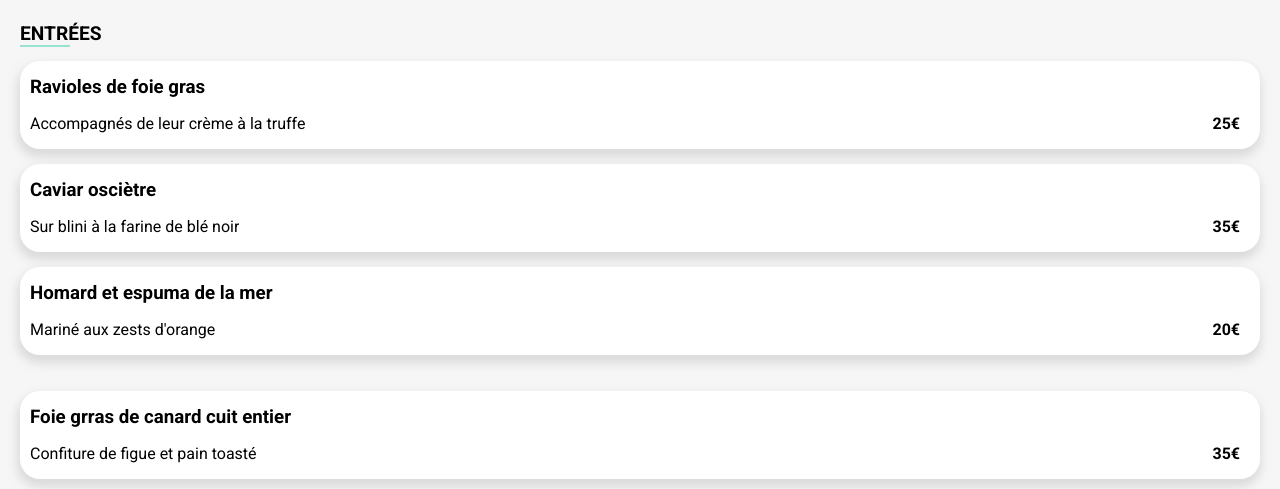
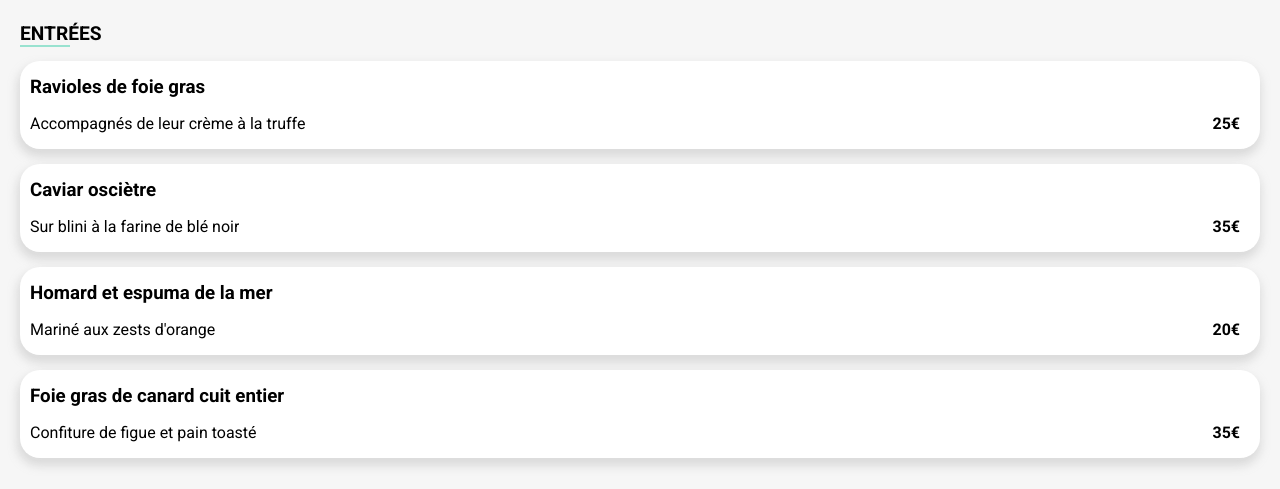
Before and after one commit to VB2095/VictorBross_3_15112021, a website: page lanote.html in a window 1280 px wide. Shown: the part 327-816 px from the top of the page. Drawn offline with Linux system fonts and the light colour scheme; a web font is replaced by a local one.

```diff
--- a/lanote.html
+++ b/lanote.html
@@ -116,12 +116,11 @@
               </div>
             </div>
             </div>
-          </div>
             <div class="menu-card">
               <div class="menu-card_content">
 
               <div class="menu-card_title">
-              <h3>Foie grras de canard cuit entier</h3>
+                <h3>Foie gras de canard cuit entier</h3>
               </div>
               <div class="menu-card_text">
                 <div><p>Confiture de figue et pain toasté</p></div>
@@ -134,6 +133,8 @@
               </div>
             </div>
             </div>
+          </div>
+
 
           <div class="menu-categorie plats">
             <h2>Plats</h2>
```
Lines whose indentation alone changed are shown as unchanged.
